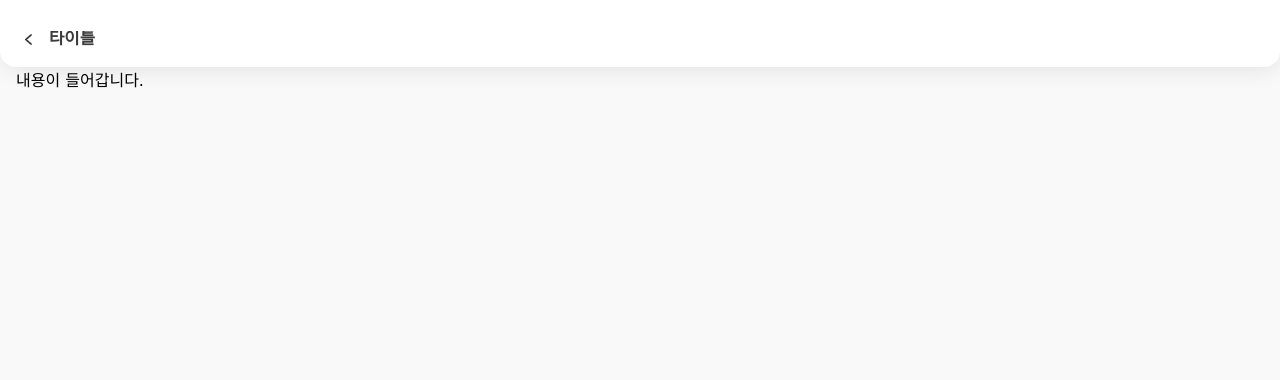
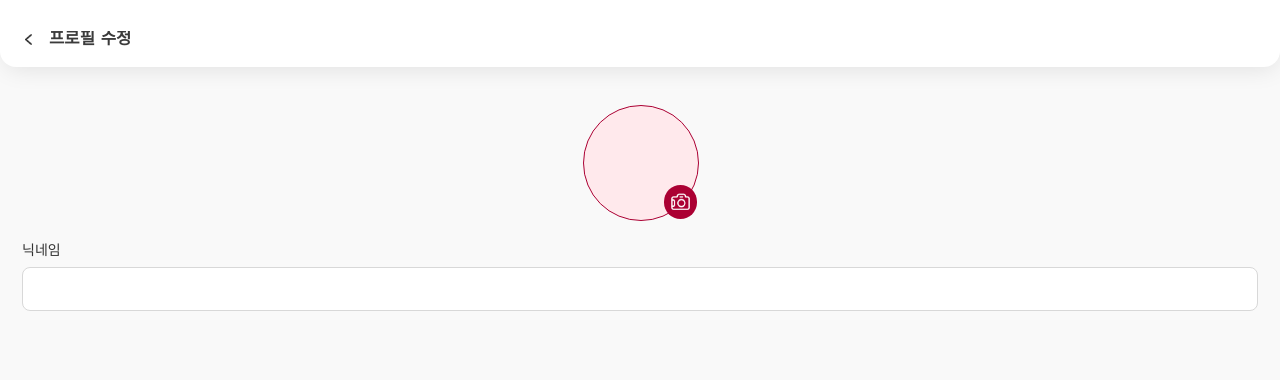
Before and after one commit to kik87827/woodong, a website: page src/mydata_03.html in a window 1280 px wide. Drawn offline with nearby package versions, Linux system fonts and the light colour scheme; files that its build step writes are made by us from their sources; files whose address does not match are found by name; a web font is replaced by a local one.

Commit message:
진행중27

```diff
--- a/src/mydata_03.html
+++ b/src/mydata_03.html
@@ -8,12 +8,30 @@
 				<div class="header_main">
 					<div class="header_title_group">
 						<a href="javascript:;" class="btn_history_back"><span class="hdtext">뒤로가기</span></a>
-						<h1 class="header_sub_title">타이틀</h1>
+						<h1 class="header_sub_title">프로필 수정</h1>
 					</div>
 				</div>
 			</header>
 			<section class="middle_wrap">
-				내용이 들어갑니다.
+				<div class="primary_profile_wrap">
+					<div class="primary_profile">
+						<div class="profile_print_item">
+							<!-- <img src="./assets/images/temp_men_300x300.png" alt=""> -->
+						</div>
+					</div>
+					<div class="profile_form_item">
+						<input type="file" class="hidden_file" id="profile_file">
+						<label for="profile_file" class="profile_record"></label>
+					</div>
+				</div>
+				<div class="form_table_wrap">
+					<ul class="form_table">
+						<li>
+							<div class="form_label_row"><span class="form_label">닉네임</span></div>
+							<div class="form_content_row"><input type="text" class="form_input"></div>
+						</li>
+					</ul>
+				</div>
 			</section>
 		</div>
 	</form>
--- a/src/scss/_contents.scss
+++ b/src/scss/_contents.scss
@@ -346,6 +346,17 @@ input.input_search{flex:1;min-width:0;background:none;height:rem(44);line-height
 }
 
 /* form */
+.primary_profile_wrap{position:relative;width:rem(114);height:rem(114);margin:rem(38) auto rem(24);font-size:0;line-height:0;}
+.primary_profile{width:100%;height:100%;border-radius:100%;background:#ffe9ec;border:1px solid #ab0033;margin:0 auto;overflow:hidden;}
+.profile_print_item{
+    > img{vertical-align: top;}
+}
+.profile_form_item{
+    position:absolute;bottom:0;right:0;font-size:0;line-height:0;width:rem(33.33);height:rem(33.33);border-radius:100%;background:#ab0033 url("../images/ico_profile_carmera.png") no-repeat 50% 50%/100% auto;
+    .hidden_file{display:none;}
+}
+.profile_record{display:block;width:100%;height:100%;position:absolute;top:0;left:0;width:100%;cursor: pointer;}
+.primary_profile_wrap + .form_table_wrap{padding-top:0;}
 .form_table_wrap{padding:rem(30) rem(6) 0;}
 .form_table{
     > li{
```
Also changed, not shown: src/codinglist.html (+1 -1 lines), dist/assets/css/style.css, dist/codinglist.html, dist/mydata_03.html.
